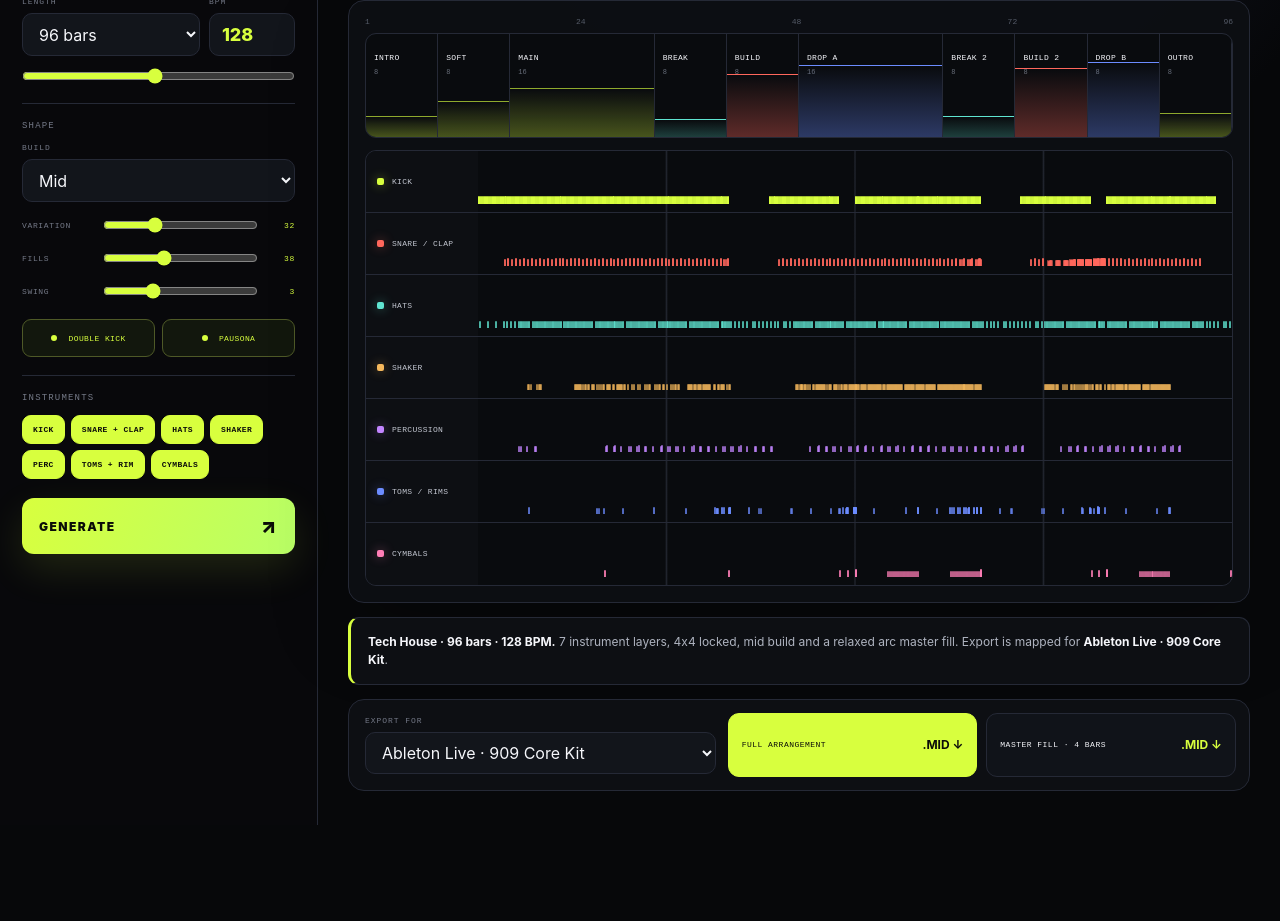
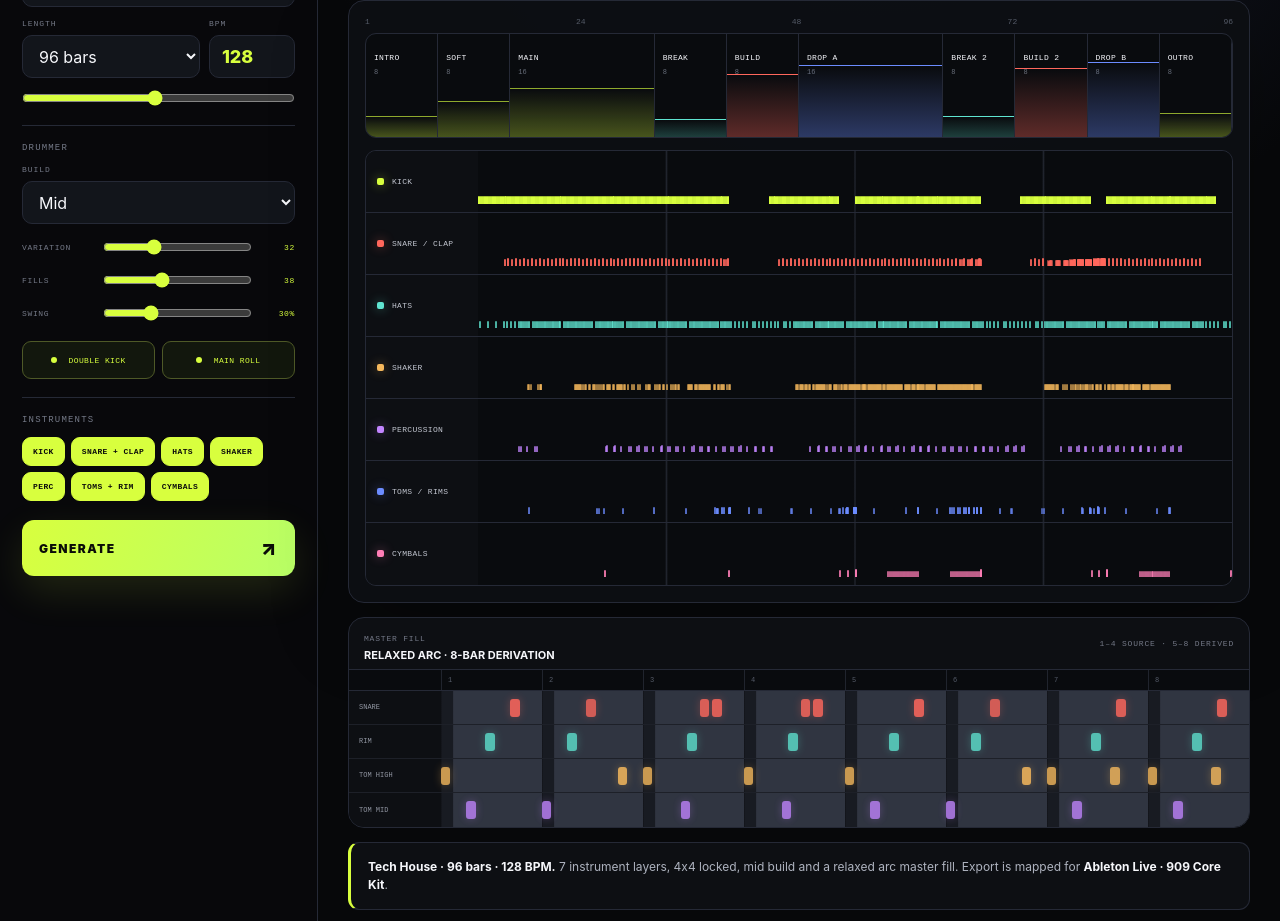
Before and after one commit to ste-hue/ableton-agent, a plain HTML site: page rudiment-drum-arranger/index.html in a window 1280 px wide. Shown: the part 192-1113 px from the top of the page. Before the commit the page ends 1017 px from the top, so only its background shows below. Drawn offline with Linux system fonts and the light colour scheme.

Commit message:
feat: add master fill viewer and circular swing

```diff
--- a/rudiment-drum-arranger/index.html
+++ b/rudiment-drum-arranger/index.html
@@ -6,6 +6,7 @@
   <title>Rudiment — Drum Arranger</title>
   <meta name="description" content="Generate complete electronic drum arrangements and export DAW-ready MIDI.">
   <link rel="stylesheet" href="src/styles/app.css?v=3">
+  <link rel="stylesheet" href="src/styles/fill-viewer.css?v=1">
 </head>
 <body>
 <main class="app">
@@ -16,18 +17,19 @@
   <div class="workspace">
     <aside class="controls">
       <div class="controlHead"><span>NEW ARRANGEMENT</span><b id="seedLabel">SEED</b></div>
+      <div class="sectionLabel first">GENERAL</div>
       <label class="controlBlock"><span>STYLE</span><select id="style"></select></label>
       <div class="controlPair">
         <label class="controlBlock"><span>LENGTH</span><select id="length"><option value="8">8 bars</option><option value="16">16 bars</option><option value="32">32 bars</option><option value="64">64 bars</option><option value="96" selected>96 bars</option><option value="128">128 bars · full track</option></select></label>
         <label class="controlBlock bpmControl"><span>BPM</span><input id="bpmNumber" type="number" min="60" max="200" value="128" inputmode="numeric"></label>
       </div>
       <input id="bpm" class="tempoRange" type="range" min="60" max="200" value="128" aria-label="Tempo">
-      <div class="sectionLabel">SHAPE</div>
+      <div class="sectionLabel">DRUMMER</div>
       <label class="controlBlock"><span>BUILD</span><select id="build"><option>Small</option><option selected>Mid</option><option>Huge</option></select></label>
       <label class="sliderRow"><span>VARIATION</span><input id="variation" type="range" min="0" max="100" value="32"><b id="variationVal">32</b></label>
       <label class="sliderRow"><span>FILLS</span><input id="fill" type="range" min="0" max="100" value="38"><b id="fillVal">38</b></label>
-      <label class="sliderRow"><span>SWING</span><input id="swing" type="range" min="0" max="10" step="1" value="3"><b id="swingVal">3</b></label>
-      <div class="switchRow"><button id="doubleKick" class="switch active" type="button"><i></i> DOUBLE KICK</button><button id="pausona" class="switch active" type="button"><i></i> PAUSONA</button></div>
+      <label class="sliderRow"><span>SWING</span><input id="swing" type="range" min="0" max="100" step="1" value="30"><b id="swingVal">30%</b></label>
+      <div class="switchRow"><button id="doubleKick" class="switch active" type="button"><i></i> DOUBLE KICK</button><button id="pausona" class="switch active" type="button"><i></i> MAIN ROLL</button></div>
       <div class="sectionLabel">INSTRUMENTS</div>
       <div class="kitGrid" id="kitGrid">
         <button class="kitToggle active" data-kit="kick">KICK</button><button class="kitToggle active" data-kit="snare">SNARE + CLAP</button>
@@ -50,6 +52,11 @@
         <div class="ruler"><span>1</span><span id="q1">24</span><span id="q2">48</span><span id="q3">72</span><span id="q4">96</span></div>
         <div class="sections" id="sections"></div><div class="lanes" id="lanes"></div>
       </div>
+      <section class="fillViewer">
+        <div class="fillViewerHead"><div><span>MASTER FILL</span><b id="fillViewerTitle">8-BAR DERIVATION</b></div><small>1–4 SOURCE · 5–8 DERIVED</small></div>
+        <div class="fillRuler"><span>1</span><span>2</span><span>3</span><span>4</span><span>5</span><span>6</span><span>7</span><span>8</span></div>
+        <div class="fillClip" id="fillClip"></div>
+      </section>
       <div class="productionSummary" id="productionSummary">Generating the first arrangement…</div>
       <section class="exportDock">
         <label><span>EXPORT FOR</span><select id="targetDaw"><option value="ableton-909">Ableton Live · 909 Core Kit</option><option value="bitwig-gm">Bitwig Studio · Drum Machine (GM)</option><option value="logic-gm">Logic Pro · Drum Machine Designer (GM)</option></select></label>
@@ -59,6 +66,6 @@
     </section>
   </div>
 </main>
-<script src="src/engine/core-config.js?v=3"></script><script src="src/engine/theory-rudiment-engine.js"></script><script src="src/engine/fill-engine.js?v=2"></script><script src="src/engine/arrangement-engine.js?v=3"></script><script src="src/engine/timing-velocity-engine.js"></script><script src="src/midi/midi-renderer.js?v=6"></script><script src="src/audio/synth-preview.js?v=2"></script><script src="src/integrations/ableton-mcp-adapter.js?v=2"></script><script src="src/app/ui.js?v=7"></script>
+<script src="src/engine/core-config.js?v=4"></script><script src="src/engine/theory-rudiment-engine.js"></script><script src="src/engine/fill-engine.js?v=3"></script><script src="src/engine/arrangement-engine.js?v=4"></script><script src="src/engine/timing-velocity-engine.js?v=2"></script><script src="src/midi/midi-renderer.js?v=6"></script><script src="src/audio/synth-preview.js?v=2"></script><script src="src/integrations/ableton-mcp-adapter.js?v=2"></script><script src="src/app/ui.js?v=8"></script>
 </body>
 </html>
--- a/rudiment-drum-arranger/src/app/ui.js
+++ b/rudiment-drum-arranger/src/app/ui.js
@@ -2,6 +2,16 @@ const laneColors=["#d8ff3e","#ff675c","#5fe5d1","#f5b85c","#c285ff","#6c8cff","#
 function summaryText(){
   const profile=dawExportProfile(cfg.targetDaw),grammar=result.patternGrammar;
   return `<b>${cfg.style} · ${result.totalBars} bars · ${cfg.bpm} BPM.</b> ${result.tracks.length} instrument layers, ${grammar.kickPolicy.toLowerCase()}, ${String(cfg.build).toLowerCase()} build and a ${grammar.fillGenealogy.split(" · ")[0].toLowerCase()} master fill. Export is mapped for <b>${profile.label} · ${profile.device}</b>.`;
+}
+function roleLabel(role){return role.replace(/([A-Z])/g," $1").toUpperCase()}
+function renderFillClip(){
+  const roleOrder=["snare","rim","tomHigh","tomMid","tomLow","percHigh","percMid","percLow","clap"],events=result.fillPreviewEvents;
+  const roles=roleOrder.filter(role=>events.some(event=>event.role===role));
+  $("#fillViewerTitle").textContent=`${result.patternGrammar.fillGenealogy.split(" · ")[0]} · 8-BAR DERIVATION`;
+  $("#fillClip").innerHTML=roles.map((role,index)=>{
+    const notes=events.filter(event=>event.role===role).map(event=>`<i class="fillNote" style="left:${event.tick/(8*4*PPQ)*100}%;width:${Math.max(.45,event.duration/(8*4*PPQ)*100)}%;opacity:${.45+event.velocity/210}"></i>`).join("");
+    return `<div class="fillLane" style="--fill-color:${laneColors[(index+1)%laneColors.length]}"><div class="fillLaneName">${roleLabel(role)}</div><div class="fillLaneGrid">${notes}</div></div>`;
+  }).join("");
 }
 function render(){
   result=generate();
@@ -9,6 +19,7 @@ function render(){
   $("#q1").textContent=Math.max(1,Math.round(result.totalBars*.25));$("#q2").textContent=Math.max(1,Math.round(result.totalBars*.5));$("#q3").textContent=Math.max(1,Math.round(result.totalBars*.75));$("#q4").textContent=result.totalBars;
   $("#sections").innerHTML=result.sections.map(section=>`<div class="section ${section.kind}" style="width:${section.bars/result.totalBars*100}%"><b>${section.name}</b><small>${section.bars}</small><i style="height:${Math.max(8,section.energy*.72)}%"></i></div>`).join("");
   $("#lanes").innerHTML=result.tracks.map((track,index)=>`<div class="lane" style="--lane-color:${laneColors[index%laneColors.length]}"><div class="laneName"><i></i>${track.name.replace("DRUMS — ","")}</div><div class="laneGrid">${track.notes.slice(0,1800).map(note=>`<i style="left:${Math.min(99.8,note.tick/(result.totalBars*4*PPQ)*100)}%;opacity:${.3+note.velocity/175};height:${3+note.velocity/25}px"></i>`).join("")}</div></div>`).join("");
+  renderFillClip();
   $("#productionSummary").innerHTML=summaryText();
   resetPreview();
 }
@@ -20,7 +31,7 @@ $("#length").onchange=event=>{cfg.length=Number(event.target.value);scheduleRend
 $("#build").onchange=event=>{cfg.build=event.target.value;scheduleRender()};
 function setBpm(value){cfg.bpm=clamp(Number(value)||128,60,200);$("#bpm").value=cfg.bpm;$("#bpmNumber").value=cfg.bpm;scheduleRender()}
 $("#bpm").oninput=event=>setBpm(event.target.value);$("#bpmNumber").onchange=event=>setBpm(event.target.value);
-[["variation","variation","variationVal"],["fill","fill","fillVal"],["swing","swing","swingVal"]].forEach(([id,key,valueId])=>{$("#"+id).oninput=event=>{cfg[key]=Number(event.target.value);$("#"+valueId).textContent=cfg[key];scheduleRender()}});
+[["variation","variation","variationVal",""],["fill","fill","fillVal",""],["swing","swing","swingVal","%"]].forEach(([id,key,valueId,suffix])=>{$("#"+id).oninput=event=>{cfg[key]=Number(event.target.value);$("#"+valueId).textContent=cfg[key]+suffix;scheduleRender()}});
 function bindSwitch(id,key){$(id).onclick=()=>{cfg[key]=!cfg[key];$(id).classList.toggle("active",cfg[key]);render()}}
 bindSwitch("#doubleKick","doubleKick");bindSwitch("#pausona","pausona");
 $$('#kitGrid .kitToggle').forEach(button=>button.onclick=()=>{const key=button.dataset.kit;cfg.kit[key]=!cfg.kit[key];button.classList.toggle("active",cfg.kit[key]);render()});
--- a/rudiment-drum-arranger/src/engine/arrangement-engine.js
+++ b/rudiment-drum-arranger/src/engine/arrangement-engine.js
@@ -253,19 +253,20 @@ function generate(){
   const kitFiltered=applyKitPolicy(ev);
   const mapped=kitFiltered.map(e=>({...e,tick:Math.max(0,e.tick+swingOffset(e,rnd))})),map=profiles[cfg.device];
   const fillMasterEvents=applyKitPolicy(buildFillMasterEvents(narrative.fillGenome));
+  const fillPreviewEvents=applyKitPolicy(buildFillPreviewEvents(narrative.fillGenome,8));
   const groups=activeKitKeys().map(key=>{
     const def=KIT_DEFS[key];
     return [`DRUMS — ${def.label}`,r=>def.roles.includes(r)];
   });
   const tracks=groups.map(g=>({name:g[0],notes:mapped.filter(e=>g[1](e.role)).map(e=>({tick:e.tick,duration:e.duration,note:map[e.role],velocity:e.velocity})).sort((a,b)=>a.tick-b.tick)}));
-  return {sections,totalBars,tracks,eventCount:mapped.length,semanticEvents:mapped,fillMasterEvents,patternGrammar:{
+  return {sections,totalBars,tracks,eventCount:mapped.length,semanticEvents:mapped,fillMasterEvents,fillPreviewEvents,patternGrammar:{
     heritage:p.heritage,grid:p.grid,chain:family.chain.join("-"),archetypes:family.lineage.names,lineage:family.lineage.label,
     breakBias:family.lineage.primary.breakBias,kickPolicy:p.breakbeat?"BREAKBEAT CONTROLLED":"4x4 LOCKED",
     architecture:"NARRATIVE FIRST",theoryRole:"STICK CONTROL GRAMMAR · SUBORDINATE VOCABULARY",
     theoryBudget:"INTRO 3% · SOFT 5% · MAIN 10% · BREAKDOWN 5% · BUILD 24% · DROP 12% · OUTRO 4%",
     stickOperators:"single/double/triple/quad groupings · inversion · accent permutation · flam · orchestration symmetry",
-    pausona:pausonaPlan?`ON · ${pausonaPlan.length} bars · ${pausonaPlan.shape.toUpperCase()} · ${pausonaPlan.intensity.toUpperCase()}`:"OFF",
-    pausonaTheory:"single macro gesture · max two transformations · progressive velocity · grid-priority · final landing silence",
+    pausona:pausonaPlan?`MAIN ROLL · ${pausonaPlan.length} bars · ${pausonaPlan.shape.toUpperCase()} · ${pausonaPlan.intensity.toUpperCase()}`:"MAIN ROLL OFF",
+    pausonaTheory:"main roll · max two transformations · progressive velocity · grid-priority · final landing silence",
     narrative:"INTRO → SOFT = CORE − LAYERS → MAIN = SOFT + LAYER → BREAKDOWN = SUBTRACTION → BUILD = TRANSFORMATION → DROP = RETURN + ENERGY",
     fillGenealogy:`${narrative.fillGenome.id} · ${narrative.fillGenome.derivationMode} · master 4 bars → 16:${narrativeFillBars(1)}b / 32:${narrativeFillBars(2)}b / 64:${narrativeFillBars(3)}b`,
     crashLanguage:narrative.crashRunMode?`PRE-DROP ${narrative.crashRunMode}-BAR CRASH RUN + MAJOR ARRIVAL CRASHES`:"MAJOR ARRIVAL CRASHES",
--- a/rudiment-drum-arranger/src/engine/core-config.js
+++ b/rudiment-drum-arranger/src/engine/core-config.js
@@ -97,7 +97,7 @@ const sp={
 "Electro":{hat:.72,perc:.62,open:.42,sync:.82,ride:.08,breakbeat:true,heritage:"FUNK/R&B",grid:16,flam:.09,ghost:.28},
 "Breakbeat":{hat:.76,perc:.7,open:.44,sync:.9,ride:.08,breakbeat:true,heritage:"FUNK/ROCK",grid:16,flam:.11,ghost:.34}
 };
-let cfg={bpm:128,style:"Tech House",device:Object.keys(profiles)[0],targetDaw:"ableton-909",build:"Mid",doubleKick:true,swing:3,groove:true,length:96,variation:32,fill:38,seed:20260901,pausona:true,pausonaLength:8,pausonaShape:"Straight",pausonaIntensity:"Mid",kit:{kick:true,snare:true,hats:true,shaker:true,perc:true,toms:true,cymbals:true}};
+let cfg={bpm:128,style:"Tech House",device:Object.keys(profiles)[0],targetDaw:"ableton-909",build:"Mid",doubleKick:true,swing:30,groove:true,length:96,variation:32,fill:38,seed:20260901,pausona:true,pausonaLength:8,pausonaShape:"Straight",pausonaIntensity:"Mid",kit:{kick:true,snare:true,hats:true,shaker:true,perc:true,toms:true,cymbals:true}};
 let result=null;
 const $=s=>document.querySelector(s), $$=s=>[...document.querySelectorAll(s)];
 function mulberry32(a){return function(){let t=a+=0x6D2B79F5;t=Math.imul(t^t>>>15,t|1);t^=t+Math.imul(t^t>>>7,t|61);return((t^t>>>14)>>>0)/4294967296}}
--- a/rudiment-drum-arranger/src/engine/fill-engine.js
+++ b/rudiment-drum-arranger/src/engine/fill-engine.js
@@ -53,6 +53,16 @@ function buildFillMasterEvents(genome){
     group:"fill",
     subdivision:genome.baseSubdivision,
     timingLocked:true
+  })));
+}
+function buildFillPreviewEvents(genome,bars=8){
+  const stepTicks=PPQ*4/16,sequence=fillMeasureSequence(genome,bars);
+  return sequence.flatMap((sourceBar,bar)=>(genome.masterBars[sourceBar]||genome.masterBars[0]).map((event,index,measure)=>({
+    tick:beat(bar,0)+event.step*stepTicks,
+    duration:PPQ*4/genome.baseSubdivision*(genome.id==="RELAXED ARC"?.75:.55),
+    role:event.role,
+    velocity:clamp(70+event.vel+(index===measure.length-1?6:0),1,116),
+    group:"fill",subdivision:genome.baseSubdivision,timingLocked:true
   })));
 }
 function fillMeasureSequence(genome,bars){
--- a/rudiment-drum-arranger/src/engine/timing-velocity-engine.js
+++ b/rudiment-drum-arranger/src/engine/timing-velocity-engine.js
@@ -1,8 +1,11 @@
 function swingOffset(event,rnd){
-  if(cfg.swing<=0||event.timingLocked||event.group==="fill")return 0;
+  if(cfg.swing<=0||cfg.swing>=100||event.timingLocked||event.group==="fill")return 0;
   // Four-on-the-floor kick is a timing reference: absolutely grid-locked.
   if(event.group==="kick"&&!sp[cfg.style].breakbeat)return 0;
-  const amt=cfg.swing/10,tick=event.tick,eighth=PPQ/2,idx=Math.round(tick/eighth),off=idx%2===1;
-  const group=event.group,range=group==="kick"?2:group==="backbeat"?8:group==="hat"?18:group==="perc"?22:8;
-  return Math.round((off?range*amt*.7:0)+(rnd()-.5)*range*amt*.3);
+  // Circular percentage: 0% and 100% are both on-grid. At 50%, every
+  // second sixteenth is delayed by half a grid cell, the strongest swing.
+  const percent=clamp(cfg.swing,0,100),phase=(percent<=50?percent:100-percent)/100;
+  const sixteenth=PPQ/4,idx=Math.round(event.tick/sixteenth),off=idx%2===1;
+  const group=event.group,humanRange=group==="kick"?1:group==="backbeat"?3:group==="hat"?5:group==="perc"?7:3;
+  return Math.round((off?sixteenth*phase:0)+(rnd()-.5)*humanRange*(phase*2));
 }
--- /dev/null
+++ b/rudiment-drum-arranger/src/styles/fill-viewer.css
@@ -0,0 +1,15 @@
+.sectionLabel.first{padding-top:0;border-top:0}
+.sliderRow{grid-template-columns:70px 1fr 36px}
+.fillViewer{margin-top:14px;border:1px solid var(--line);border-radius:var(--radius);background:var(--panel);overflow:hidden}
+.fillViewerHead{height:52px;display:flex;align-items:center;justify-content:space-between;padding:0 15px;border-bottom:1px solid var(--line)}
+.fillViewerHead span,.fillViewerHead small{font:8px ui-monospace,monospace;color:var(--muted);letter-spacing:.1em}
+.fillViewerHead b{display:block;font-size:11px;margin-top:3px}
+.fillRuler{display:grid;grid-template-columns:repeat(8,1fr);padding-left:92px;border-bottom:1px solid var(--line);background:#090b0e}
+.fillRuler span{padding:6px;border-left:1px solid #20242d;font:7px ui-monospace,monospace;color:#555b68}
+.fillClip{max-height:220px;overflow:auto}
+.fillLane{height:34px;display:grid;grid-template-columns:92px 1fr;border-bottom:1px solid #1d2028}
+.fillLane:last-child{border:0}
+.fillLaneName{display:flex;align-items:center;padding:0 10px;font:7px ui-monospace,monospace;color:#9196a2;background:#0d0f13}
+.fillLaneGrid{position:relative;background-color:#090b0e;background-image:linear-gradient(to right,transparent calc(12.5% - 1px),#303541 12.5%),linear-gradient(to right,transparent calc(3.125% - 1px),#181b22 3.125%);background-size:12.5% 100%,3.125% 100%}
+.fillNote{position:absolute;top:8px;height:18px;min-width:3px;border-radius:3px;background:var(--fill-color,var(--coral));box-shadow:0 0 9px color-mix(in srgb,var(--fill-color,var(--coral)) 35%,transparent)}
+@media(max-width:760px){.fillViewerHead small{display:none}.fillRuler{padding-left:72px}.fillLane{grid-template-columns:72px 1fr}.fillLaneName{padding:0 7px}}
```
Also changed, not shown: rudiment-drum-arranger/README.md.
